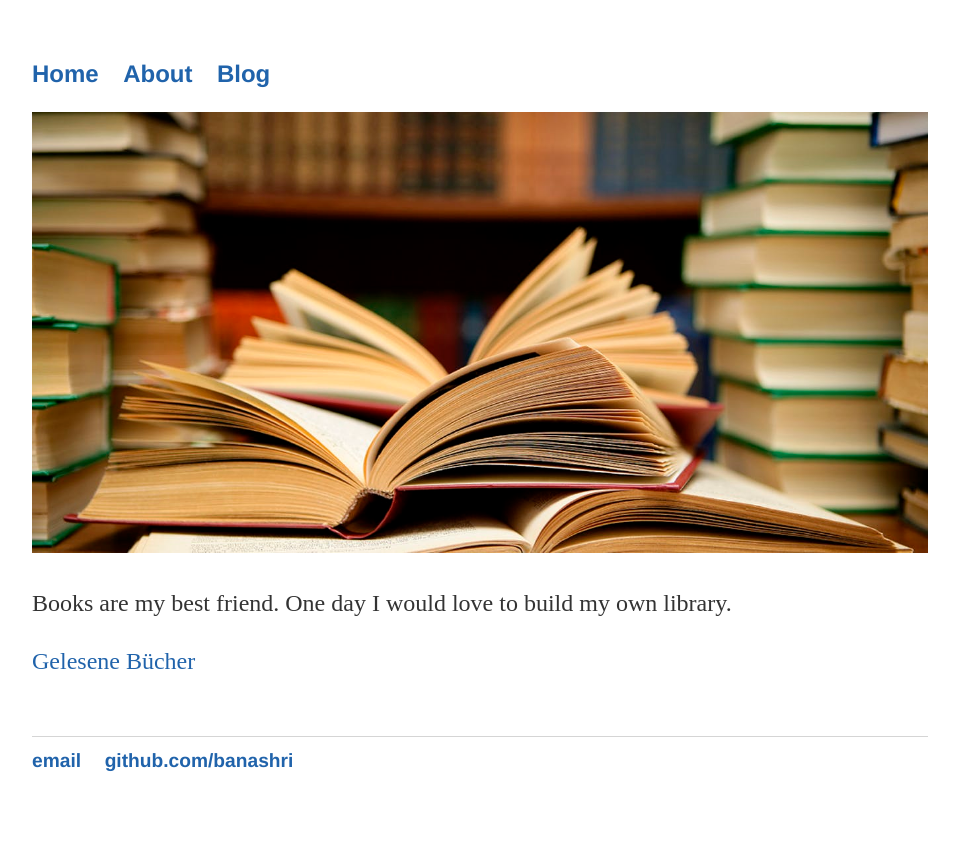
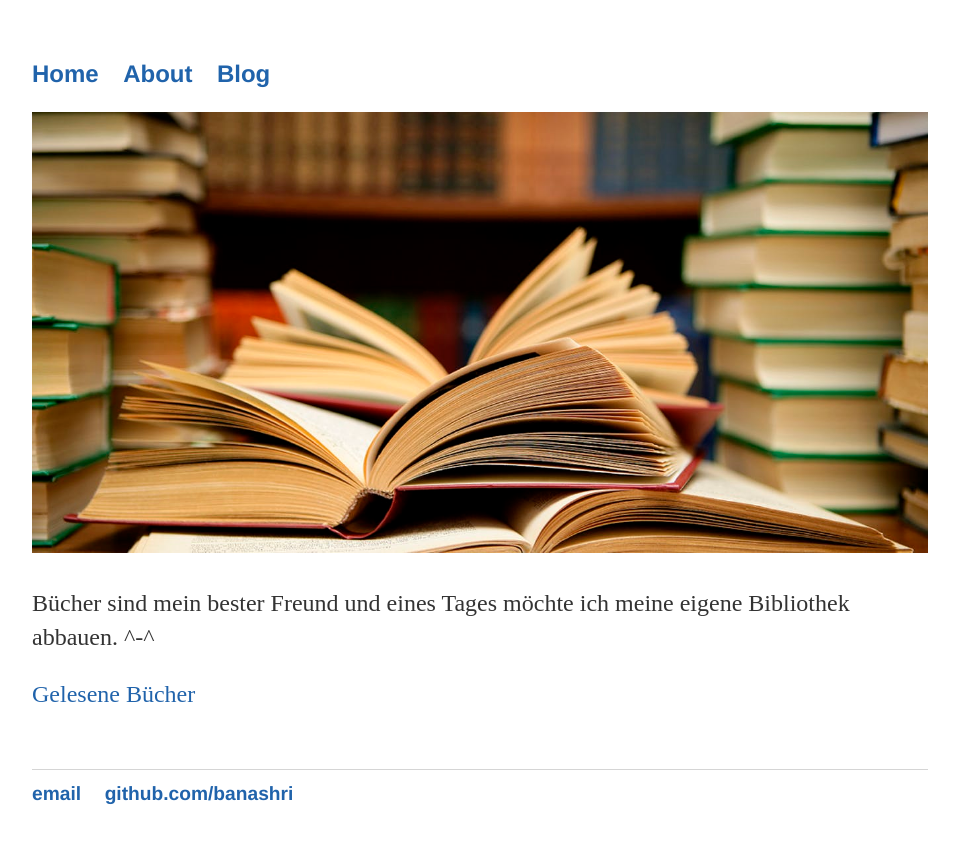
Before and after one commit to Banashri/banashri.github.io, a Jekyll site: the page built from books/index.md, in a window 1280 px wide. Shown: the top 843 px of the page, without its empty margins (160-1119 px from the left). Built offline with Jekyll 4.4.1, drawn with Linux system fonts in a browser that asks for light colours.

Commit message:
Update index.md

```diff
--- a/books/index.md
+++ b/books/index.md
@@ -5,7 +5,7 @@ title: Becoming
 
 <img src="https://banashri.github.io/images/books.jpg" alt="Books" title="Books" style="width:100%; height=25%"/>
 
-Books are my best friend. One day I would love to build my own library.
+Bücher sind mein bester Freund und eines Tages möchte ich meine eigene Bibliothek abbauen. ^-^
 
 <a class = "text" href="{% link books/read-books.md %}">Gelesene Bücher</a>
 <br/>
```
